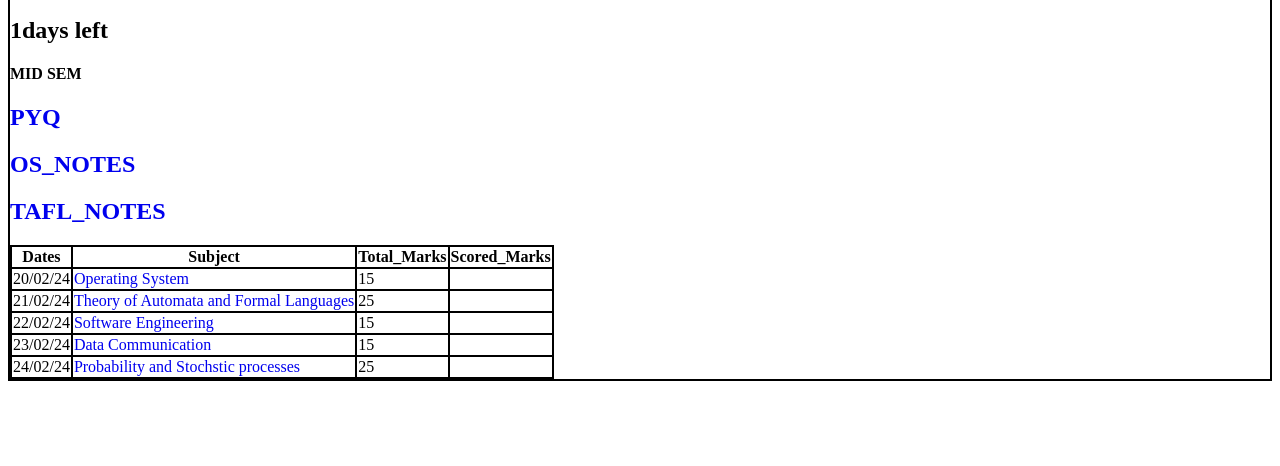
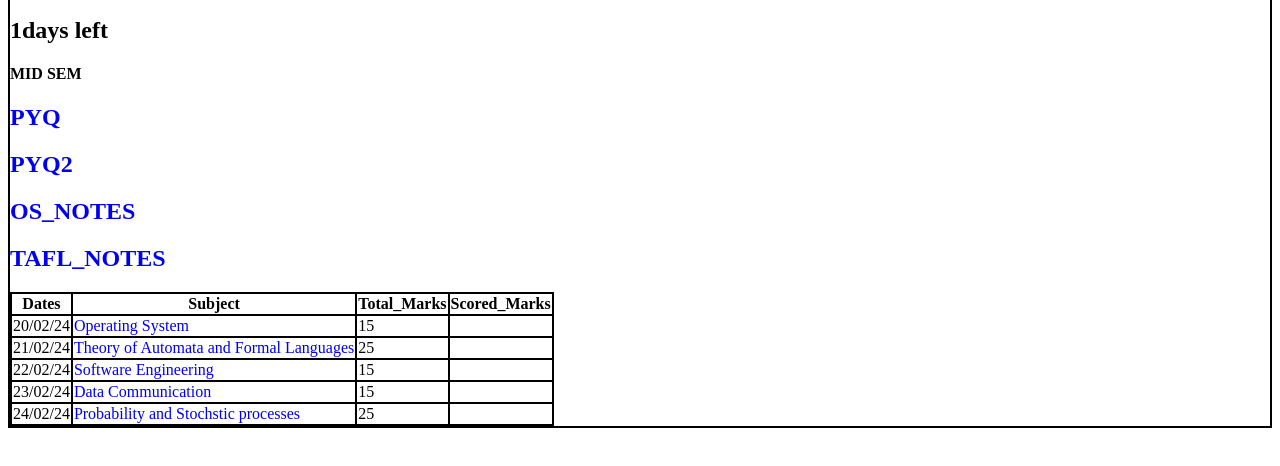
Before and after one commit to Manish85-cell/prepare, a plain HTML site: page sem4.html in a window 1280 px wide. Shown: the part 120-586 px from the top of the page. Drawn offline with Linux system fonts and the light colour scheme.

Commit message:
uploading pyqs

```diff
--- a/sem4.html
+++ b/sem4.html
@@ -34,6 +34,7 @@
          <h2 id = "left"></h2>
          <h4>MID SEM</h4>
          <h2><a href="pyq.pdf">PYQ</a></h2>
+         <h2><a href="pyq2.pdf">PYQ2</a></h2>
          <h2><a href="OS_NOTES.pdf">OS_NOTES</a></h2>
          <h2><a href="TAFL NOTES_merged.pdf">TAFL_NOTES</a></h2>
         <table>
```
Also changed, not shown: 1 other file.
